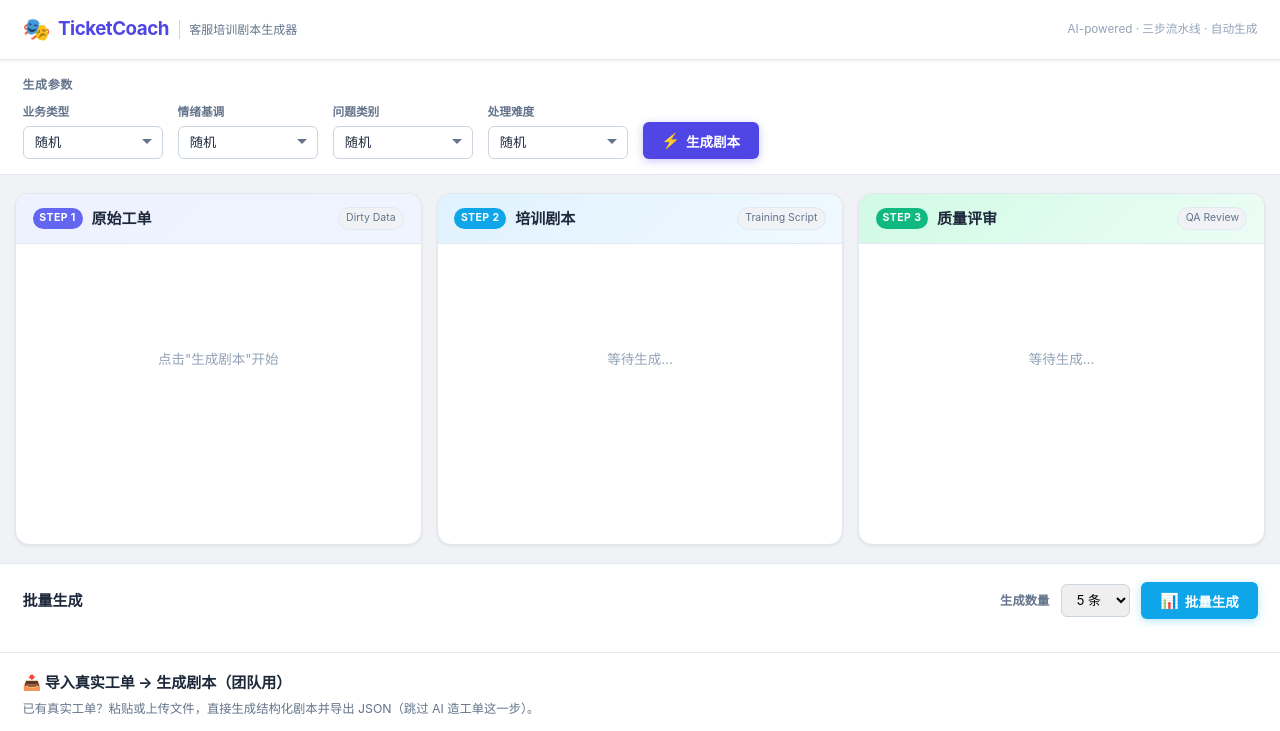
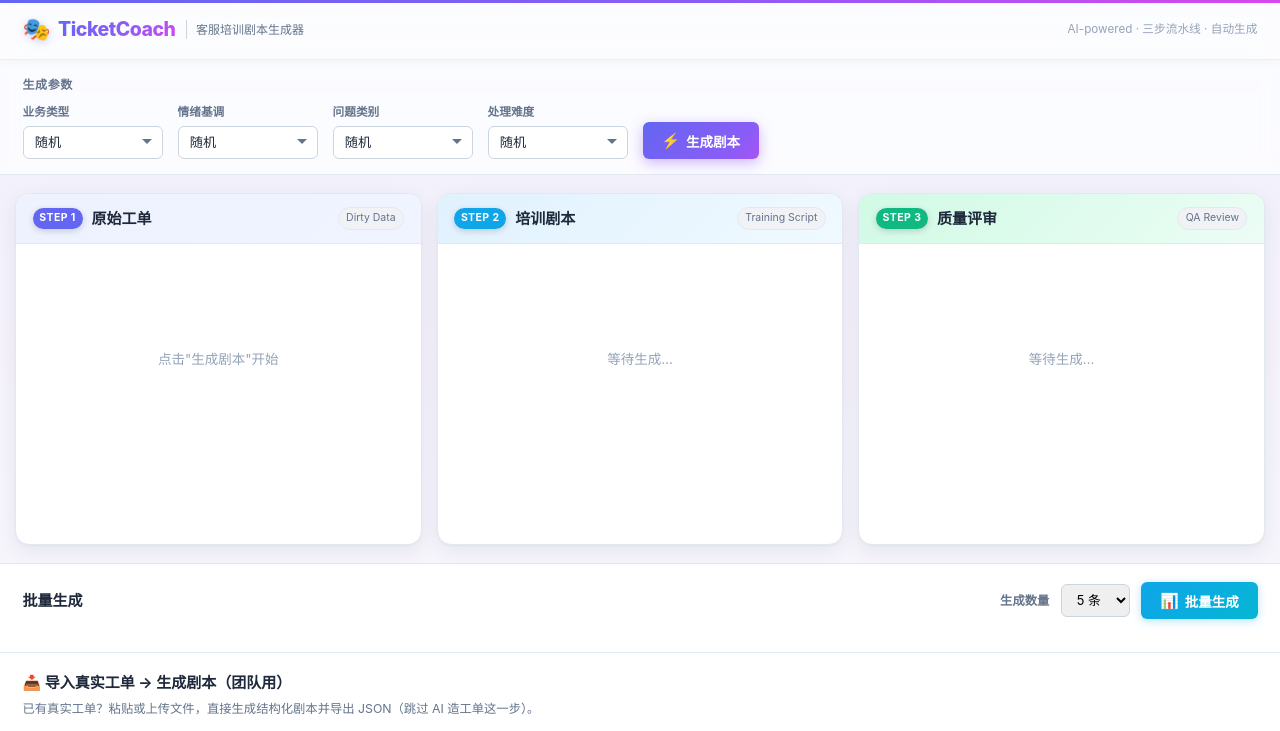
Before and after one commit to xungirl/TicketCoach, a plain HTML site: page app/static/index.html in a window 1280 px wide. Shown: the top 731 px of the page. Drawn offline with Linux system fonts and the light colour scheme; no server answers.

Commit message:
style: UI polish — brand gradient, glassy header, card hover, animations
Gradient brand text + primary/secondary buttons, glassy sticky header with
top accent bar, soft layered card shadows + hover lift, fade-in entrance
animations for rendered blocks, gradient page background, nicer scrollbars.

Co-Authored-By: Claude Opus 4.8 (1M context) <noreply@anthropic.com>

```diff
--- a/app/static/style.css
+++ b/app/static/style.css
@@ -46,6 +46,12 @@
   --font-mono: "SF Mono", "Fira Code", "Cascadia Code", Consolas, monospace;
 
   --transition: 0.18s ease;
+
+  /* UI polish: gradients & layered shadows */
+  --gradient-brand: linear-gradient(135deg, #6366f1 0%, #8b5cf6 55%, #d946ef 100%);
+  --gradient-page: linear-gradient(180deg, #eef1fb 0%, #f5f2fc 40%, #f7f8fc 100%);
+  --shadow-card: 0 1px 2px rgba(16,24,40,0.04), 0 6px 20px rgba(16,24,40,0.07);
+  --shadow-hover: 0 12px 32px rgba(99,102,241,0.16);
 }
 
 /* --- Reset & Base --- */
@@ -53,22 +59,26 @@
 html { font-size: 15px; }
 body {
   font-family: var(--font-sans);
-  background: var(--color-bg);
+  background: var(--gradient-page);
+  background-attachment: fixed;
   color: var(--color-text);
   line-height: 1.6;
   min-height: 100vh;
+  -webkit-font-smoothing: antialiased;
 }
 a { color: var(--color-primary); text-decoration: none; }
 ul { list-style: none; }
 
 /* --- Site Header --- */
 .site-header {
-  background: var(--color-surface);
-  border-bottom: 1px solid var(--color-border);
+  background: rgba(255, 255, 255, 0.8);
+  backdrop-filter: saturate(180%) blur(12px);
+  -webkit-backdrop-filter: saturate(180%) blur(12px);
+  border-bottom: 1px solid rgba(226, 232, 240, 0.7);
   position: sticky;
   top: 0;
   z-index: 100;
-  box-shadow: var(--shadow-sm);
+  box-shadow: 0 1px 12px rgba(16, 24, 40, 0.04);
 }
 .header-inner {
   max-width: 1600px;
@@ -81,11 +91,15 @@ ul { list-style: none; }
 .logo { display: flex; align-items: center; gap: 0.5rem; }
 .logo-icon { font-size: 1.5rem; }
 .logo-text {
-  font-size: 1.25rem;
-  font-weight: 700;
-  color: var(--color-primary);
+  font-size: 1.3rem;
+  font-weight: 800;
+  background: var(--gradient-brand);
+  -webkit-background-clip: text;
+  background-clip: text;
+  color: transparent;
   letter-spacing: -0.5px;
 }
+.logo-icon { filter: drop-shadow(0 2px 4px rgba(99,102,241,0.3)); }
 .logo-sub {
   font-size: 0.8rem;
   color: var(--color-text-muted);
@@ -171,11 +185,12 @@ ul { list-style: none; }
   transition: background var(--transition), transform var(--transition), box-shadow var(--transition);
 }
 .btn-primary {
-  background: var(--color-primary);
+  background: var(--gradient-brand);
+  background-size: 140% 140%;
   color: #fff;
-  box-shadow: 0 2px 8px rgba(79, 70, 229, 0.3);
+  box-shadow: 0 4px 14px rgba(124, 58, 237, 0.35);
 }
-.btn-primary:hover { background: var(--color-primary-hover); box-shadow: 0 4px 12px rgba(79, 70, 229, 0.4); transform: translateY(-1px); }
+.btn-primary:hover { background-position: 100% 0; box-shadow: 0 6px 20px rgba(124, 58, 237, 0.45); transform: translateY(-1px); }
 .btn-primary:active { transform: translateY(0); }
 .btn-primary:disabled { opacity: 0.6; cursor: not-allowed; transform: none; }
 .btn-secondary {
@@ -269,10 +284,12 @@ ul { list-style: none; }
 .col {
   background: var(--color-surface);
   border-radius: var(--radius-lg);
-  box-shadow: var(--shadow-sm);
+  box-shadow: var(--shadow-card);
   overflow: hidden;
   border: 1px solid var(--color-border);
+  transition: box-shadow var(--transition), transform var(--transition);
 }
+.col:hover { box-shadow: var(--shadow-hover); transform: translateY(-2px); }
 .col-header {
   display: flex;
   align-items: center;
@@ -884,3 +901,58 @@ ul { list-style: none; }
   border-top: 1px solid var(--color-border);
   margin-top: 1rem;
 }
+
+/* =============================================
+   UI polish: animations & micro-interactions
+   ============================================= */
+
+/* thin brand accent bar at the very top */
+.site-header::before {
+  content: "";
+  position: absolute;
+  top: 0; left: 0; right: 0;
+  height: 3px;
+  background: var(--gradient-brand);
+}
+
+/* gentle entrance for dynamically rendered blocks */
+@keyframes fadeInUp {
+  from { opacity: 0; transform: translateY(8px); }
+  to   { opacity: 1; transform: translateY(0); }
+}
+.script-card,
+.dimension-item,
+.bubble-wrap,
+.batch-item,
+.stat-card,
+.review-section,
+.import-result-head { animation: fadeInUp 0.35s ease both; }
+
+/* step badges & chips */
+.col-num { box-shadow: 0 2px 6px rgba(16, 24, 40, 0.18); }
+.tag-chip { transition: transform var(--transition); }
+.tag-chip:hover { transform: translateY(-1px); }
+
+/* secondary button gradient to match */
+.btn-secondary { background: linear-gradient(135deg, #0ea5e9 0%, #06b6d4 100%); }
+
+/* glassy control panel */
+.control-panel {
+  background: rgba(255, 255, 255, 0.72);
+  backdrop-filter: saturate(160%) blur(8px);
+  -webkit-backdrop-filter: saturate(160%) blur(8px);
+}
+
+/* score circle subtle pulse on appear */
+.score-circle { animation: fadeInUp 0.4s ease both; }
+
+/* prettier scrollbars in chat / actor-prompt boxes (WebKit) */
+.roleplay-messages::-webkit-scrollbar,
+.actor-prompt-box::-webkit-scrollbar,
+.eval-body::-webkit-scrollbar { width: 8px; }
+.roleplay-messages::-webkit-scrollbar-thumb,
+.actor-prompt-box::-webkit-scrollbar-thumb,
+.eval-body::-webkit-scrollbar-thumb {
+  background: rgba(100, 116, 139, 0.35);
+  border-radius: 20px;
+}
```
